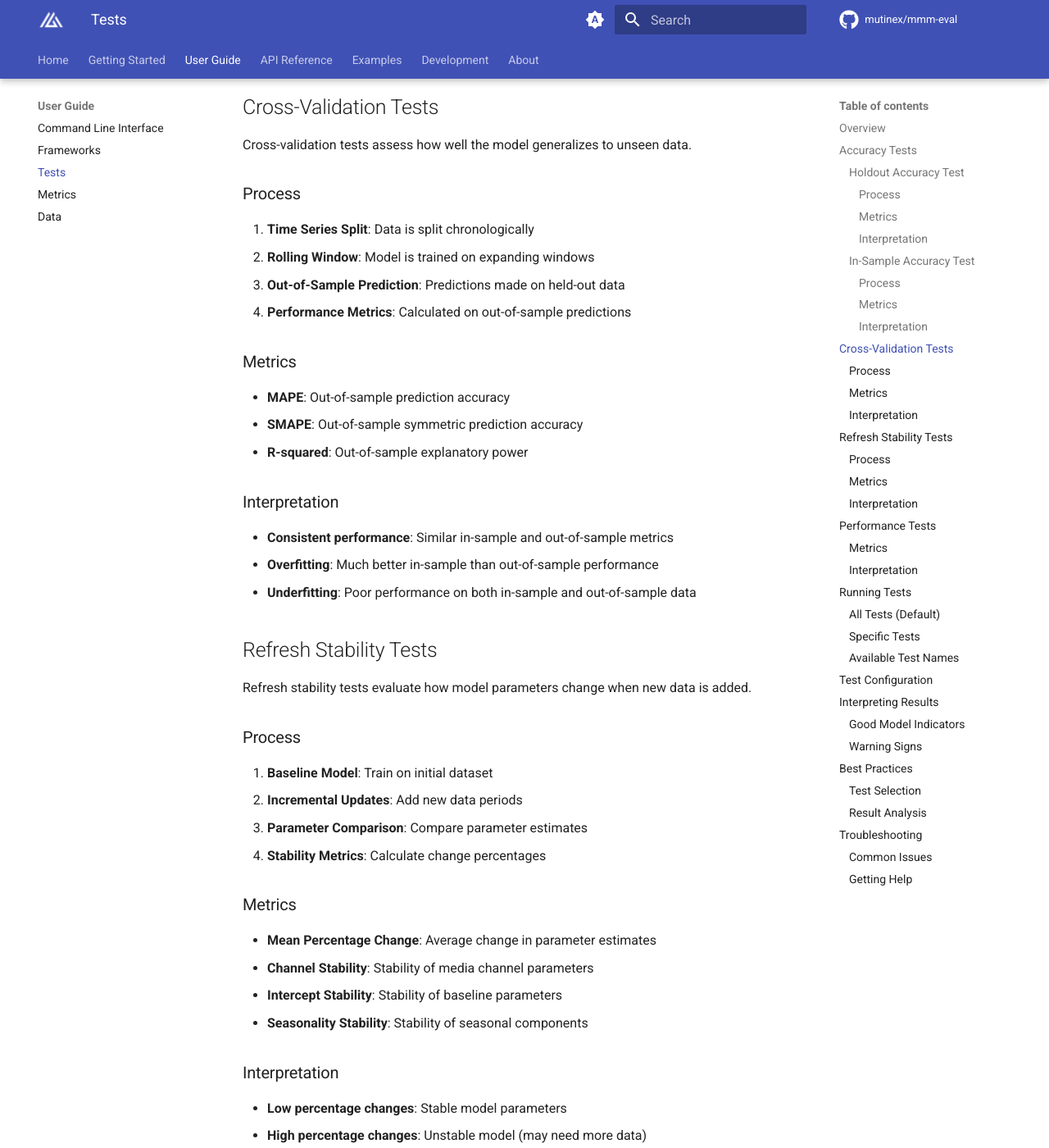
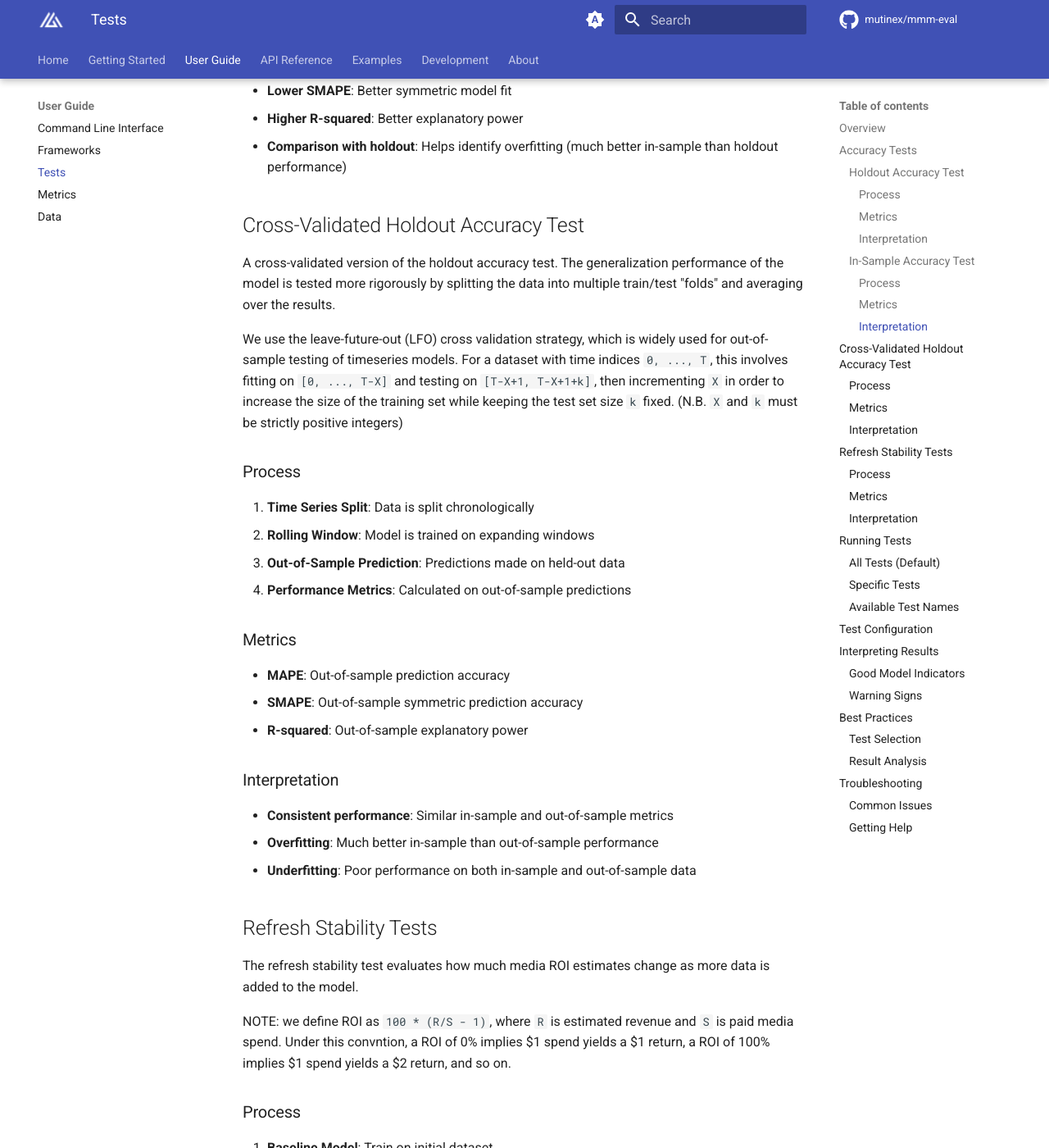
Before and after one commit to mutinex/mmm-eval, an MkDocs documentation site: the page built from docs/user-guide/tests.md, in a window 1280 px wide and 1400 px high, scrolled down 1835 px. Shown: the whole window at 82% size. Built offline with MkDocs 1.6.1 and Material for MkDocs 9.7.7, drawn with Linux system fonts in a browser that asks for light colours; comment, search, counter and statistics services are not loaded; the version menu is left out; some of the changed text lies outside the part shown.

Commit message:
docs: make CV strategy clearer and clarify ROI calc

```diff
--- a/docs/user-guide/tests.md
+++ b/docs/user-guide/tests.md
@@ -7,13 +7,19 @@ mmm-eval provides a comprehensive suite of validation tests to evaluate MMM perf
 mmm-eval includes four main types of validation tests:
 
 1. **Accuracy Tests**: Measure how well the model fits the data
-2. **Cross-Validation Tests**: Assess model generalization
+2. **Cross-Validation Accuracy Test**: Assess model generalization
 3. **Refresh Stability Tests**: Evaluate model stability over time
 4. **Performance Tests**: Measure computational efficiency
 
 ## Accuracy Tests
 
 Accuracy tests evaluate how well the model fits the data using different validation approaches.
+
+Accuracy can be considered a necessary, but not sufficient indicator of a good model - a model
+can have high predictive performance but still get the causal relationships in the data wrong. However,
+it is very effective for identifying poor models, as poor in-sample and/or out-of-sample performance
+almost always implies that the model is failing to capture the causual structure of the problem at
+hand.
 
 ### Holdout Accuracy Test
 
@@ -61,9 +67,18 @@ The in-sample accuracy test evaluates model performance by fitting the model on
 - **Higher R-squared**: Better explanatory power
 - **Comparison with holdout**: Helps identify overfitting (much better in-sample than holdout performance)
 
-## Cross-Validation Tests
+## Cross-Validated Holdout Accuracy Test
 
-Cross-validation tests assess how well the model generalizes to unseen data.
+A cross-validated version of the holdout accuracy test. The generalization performance of the
+model is tested more rigorously by splitting the data into multiple train/test "folds" and
+averaging over the results.
+
+We use the leave-future-out (LFO) cross validation strategy, which is widely used for
+out-of-sample testing of timeseries models. For a dataset with time indices `0, ..., T`,
+this involves fitting on `[0, ..., T-X]` and testing on
+`[T-X+1, T-X+1+k]`, then incrementing `X` in order to increase the size of the training set
+while keeping the test set size `k` fixed. (N.B. `X` and `k` must be strictly positive
+integers)
 
 ### Process
 
@@ -86,7 +101,12 @@ Cross-validation tests assess how well the model generalizes to unseen data.
 
 ## Refresh Stability Tests
 
-Refresh stability tests evaluate how model parameters change when new data is added.
+The refresh stability test evaluates how much media ROI estimates change as more data is
+added to the model.
+
+NOTE: we define ROI as `100 * (R/S - 1)`, where `R` is estimated revenue and `S` is paid
+media spend. Under this convntion, a ROI of 0% implies $1 spend yields a $1 return, a ROI
+of 100% implies $1 spend yields a $2 return, and so on.
 
 ### Process
 
@@ -107,24 +127,6 @@ Refresh stability tests evaluate how model parameters change when new data is ad
 - **Low percentage changes**: Stable model parameters
 - **High percentage changes**: Unstable model (may need more data)
 - **Channel-specific stability**: Some channels more stable than others
-
-## Performance Tests
-
-Performance tests measure computational efficiency and resource usage.
-
-### Metrics
-
-- **Training Time**: Time to fit the model
-- **Memory Usage**: Peak memory consumption
-- **Prediction Time**: Time to generate predictions
-- **Convergence**: Number of iterations to convergence
-
-### Interpretation
-
-- **Faster training**: More efficient model
-- **Lower memory**: Better resource utilization
-- **Faster predictions**: Better for real-time applications
-- **Fewer iterations**: Better convergence properties
 
 ## Running Tests
 
```
Also changed, not shown: other parts of docs/user-guide/tests.md (+0 -1 lines), docs/user-guide/metrics.md (+4 -3 lines).
